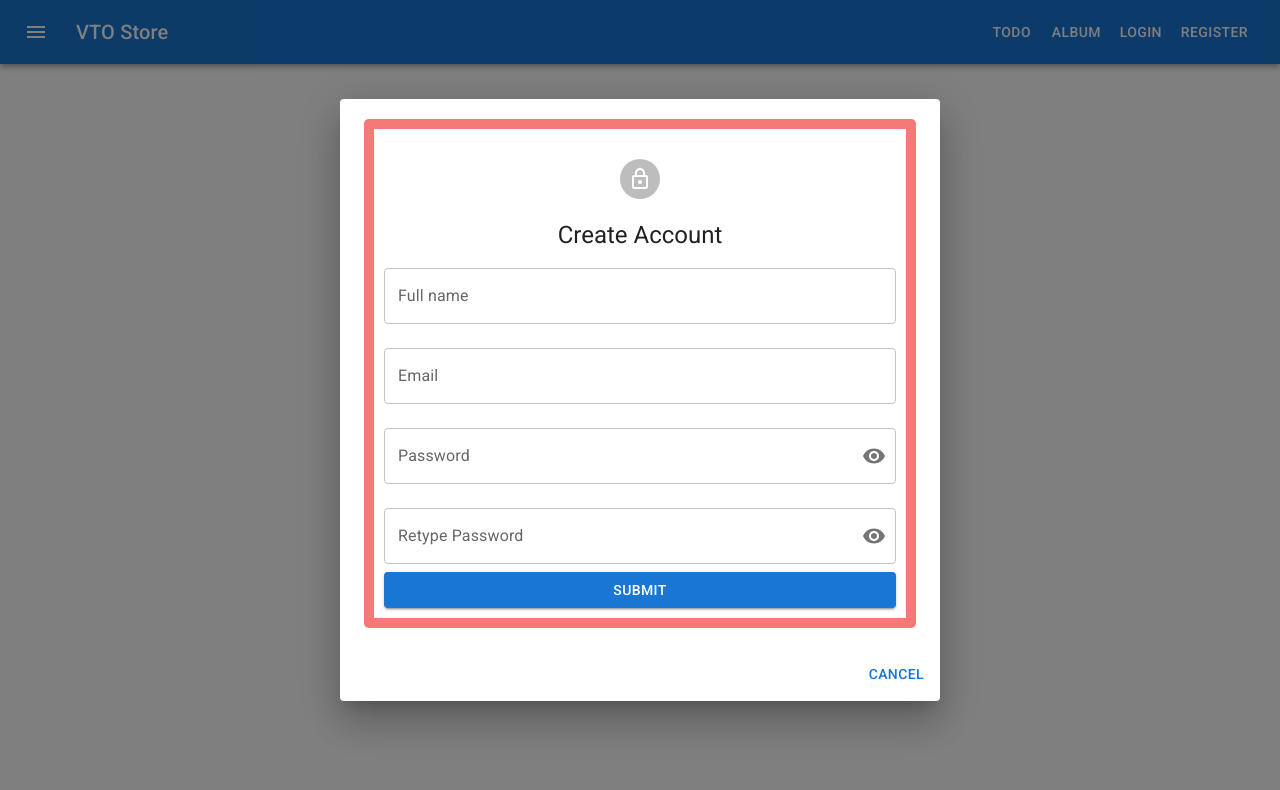
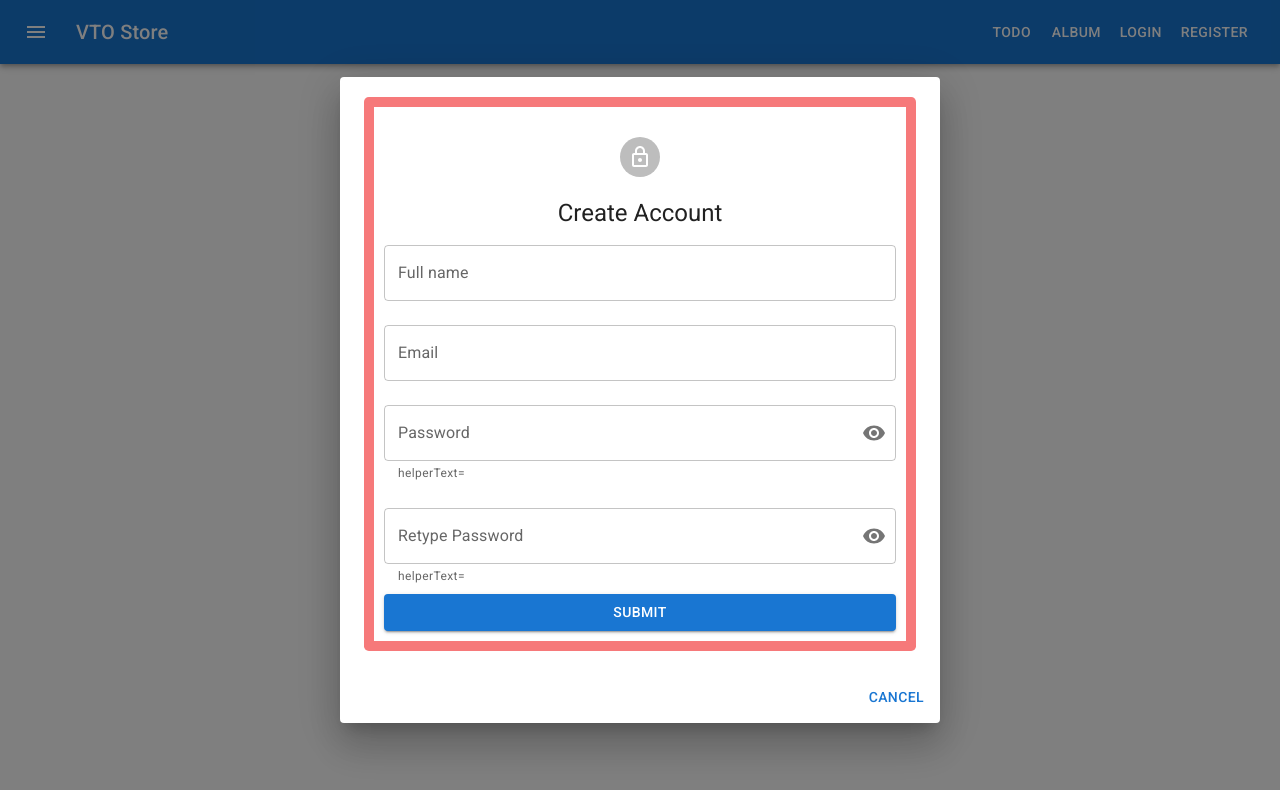
Before and after one commit to VanToanVto/le-reactjs, a React (Create React App) app: page / in a window 1280 px wide. Both pictures are taken after a click on the button "REGISTER". Shown: the top 790 px of the page. Built offline with nearby package versions, Linux system fonts and the light colour scheme; no server answers.

Commit message:
Update file

```diff
--- a/src/component/form-controll/PassFeild/index.jsx
+++ b/src/component/form-controll/PassFeild/index.jsx
@@ -8,6 +8,7 @@ import InputAdornment from '@mui/material/InputAdornment';
 import IconButton from '@mui/material/IconButton';
 import Visibility from '@mui/icons-material/Visibility';
 import VisibilityOff from '@mui/icons-material/VisibilityOff';
+import { FormHelperText } from '@mui/material';
 PasswordFeild.propTypes = {
     form: PropTypes.object.isRequired,
     name: PropTypes.string.isRequired,
@@ -18,16 +19,14 @@ PasswordFeild.propTypes = {
 
 function PasswordFeild(props) {
     const { form, name, label, disable } = props;
-    const { errors, formState } = form;
-    const hasError = formState.touched[name] && errors[name];
+    const { errors } = form;
+    const hasError = errors[name];
     const [showPass, setShowPass] = useState(false);
 
     const toggleShowPass = () => {
         setShowPass(x => !x);
     }
     return (
-
-
 
         <FormControl fullWidth margin='normal' variant="outlined">
             <InputLabel htmlFor={name}>{label}</InputLabel>
@@ -51,8 +50,9 @@ function PasswordFeild(props) {
                 label={label}
                 disabled={disable}
                 error={!!hasError}
-                helperText={errors[name]?.message}
             />
+
+            <FormHelperText error={!!hasError} > helperText={errors[name]?.message}</FormHelperText>
         </FormControl>
 
     );
--- a/src/feature/Auth/component/RegisterForm/index.jsx
+++ b/src/feature/Auth/component/RegisterForm/index.jsx
@@ -24,6 +24,9 @@ function RegisterForm(props) {
 
         email: yup.string().required('Please enter email')
             .email('Please enter a valid email address'),
+
+        password: yup.string().required('Enter password')
+            .min(6, 'Please enter 6 character')
     });
     const form = useForm({
         defaultValues: {
```
